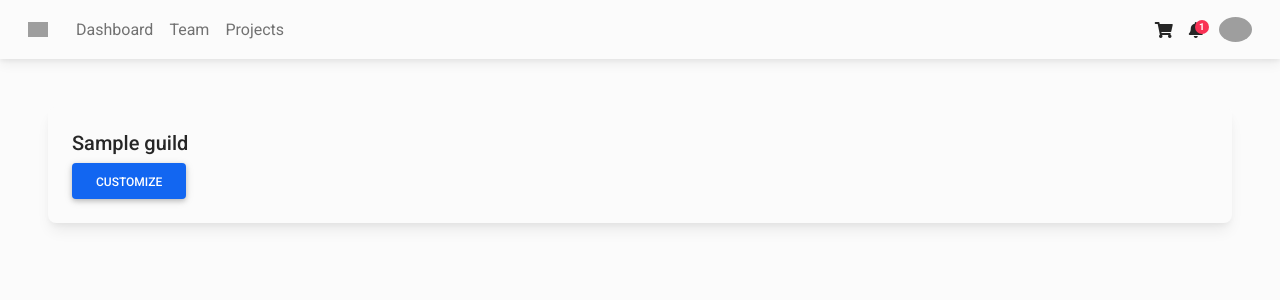
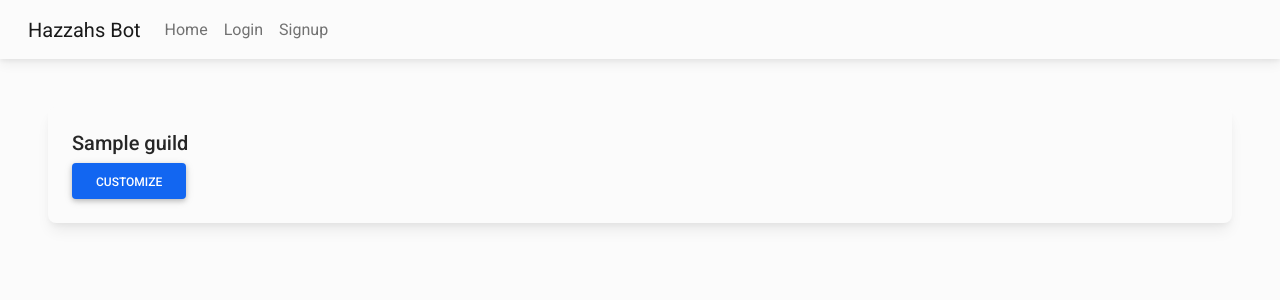
Before and after one commit to HarryLudemann/Django-Discord, a Django app: page /dashboard/ in a window 1280 px wide. Shown: the top 300 px of the page. Run offline with Django 3.2, Linux system fonts and the light colour scheme; a user stored in the database is signed in; tables that the repository leaves empty hold one stand-in row (values such as "Sample post"); some libraries are stand-ins or nearby versions; grey boxes are pictures that could not be loaded.

Commit message:
Update base.html

```diff
--- a/main/templates/main/base.html
+++ b/main/templates/main/base.html
@@ -59,7 +59,7 @@
 
     <body class="bg-{{theme}} text-{% if theme == "light" %}dark{% else %}light{%endif%}">
         <!-- Navbar -->
-        <nav class="navbar navbar-expand-lg navbar-light bg-light">
+        <nav class="navbar navbar-expand-lg navbar-{{theme}} bg-{{theme}} text-{% if theme == "light" %}dark{% else %}light{%endif%}">
         <!-- Container wrapper -->
         <div class="container-fluid">
             <!-- Toggle button -->
@@ -79,63 +79,40 @@
             <div class="collapse navbar-collapse" id="navbarSupportedContent">
                 <!-- Navbar brand -->
                 <a class="navbar-brand mt-2 mt-lg-0" href="#">
-                <img
+                    {% comment %} <img
                     src="https://mdbootstrap.com/img/logo/mdb-transaprent-noshadows.png"
                     height="15"
                     alt=""
                     loading="lazy"
-                />
+                    /> {% endcomment %}
+                    Hazzahs Bot
                 </a>
                 <!-- Left links -->
                 <ul class="navbar-nav me-auto mb-2 mb-lg-0">
                     <li class="nav-item">
-                <a class="nav-link" href="#">Dashboard</a>
+                    <a class="nav-link" href="/">Home</a>
+                    </li>
+                    {% if user.discord_tag != none %}
+                    <li class="nav-item">
+                    <a class="nav-link" href="/dashboard">Dashboard</a>
+                    </li>
+                    {% else %}
+                    <li class="nav-item">
+                        <a class="nav-link" href="/login/oauth2">Login</a>
                     </li>
                     <li class="nav-item">
-                <a class="nav-link" href="#">Team</a>
+                        <a class="nav-link" href="/login/oauth2">Signup</a>
                     </li>
-                <li class="nav-item">
-                <a class="nav-link" href="#">Projects</a>
-                </li>
+                    {% endif %}
                 </ul>
                 <!-- Left links -->
             </div>
             <!-- Collapsible wrapper -->
 
+
+            {% if user.discord_tag != none %}
             <!-- Right elements -->
             <div class="d-flex align-items-center">
-            <!-- Icon -->
-            <a class="text-reset me-3" href="#">
-                <i class="fas fa-shopping-cart"></i>
-            </a>
-
-            <!-- Notifications -->
-            <a
-                class="text-reset me-3 dropdown-toggle hidden-arrow"
-                href="#"
-                id="navbarDropdownMenuLink"
-                role="button"
-                data-mdb-toggle="dropdown"
-                aria-expanded="false"
-            >
-                <i class="fas fa-bell"></i>
-                <span class="badge rounded-pill badge-notification bg-danger">1</span>
-            </a>
-            <ul
-                class="dropdown-menu dropdown-menu-end"
-                aria-labelledby="navbarDropdownMenuLink"
-            >
-                <li>
-                <a class="dropdown-item" href="#">Some news</a>
-                </li>
-                <li>
-                <a class="dropdown-item" href="#">Another news</a>
-                </li>
-                <li>
-                <a class="dropdown-item" href="#">Something else here</a>
-                </li>
-            </ul>
-
                 <!-- Avatar -->
                 <a
                     class="dropdown-toggle d-flex align-items-center hidden-arrow"
@@ -146,9 +123,9 @@
                     aria-expanded="false"
                 >
                     <img
-                src="https://mdbootstrap.com/img/new/avatars/2.jpg"
+                    src="https://cdn.discordapp.com/avatars/{{user.id}}/{{user.avatar}}.png"
                     class="rounded-circle"
-                height="25"
+                    height="35"
                     alt=""
                     loading="lazy"
                     />
@@ -158,16 +135,17 @@
                     aria-labelledby="navbarDropdownMenuLink"
                 >
                     <li>
-                <a class="dropdown-item" href="#">My profile</a>
+                    <a class="dropdown-item" href="/dashboard">My Servers</a>
                     </li>
                     <li>
-                <a class="dropdown-item" href="#">Settings</a>
+                    <a class="dropdown-item" href="/editprofile">Settings</a>
                     </li>
                     <li>
-                <a class="dropdown-item" href="#">Logout</a>
+                    <a class="dropdown-item text-danger" href="/logout">Logout</a>
                     </li>
                 </ul>
             </div>
+            {% endif %}
             <!-- Right elements -->
         </div>
         <!-- Container wrapper -->
```
Lines whose indentation alone changed are shown as unchanged.
